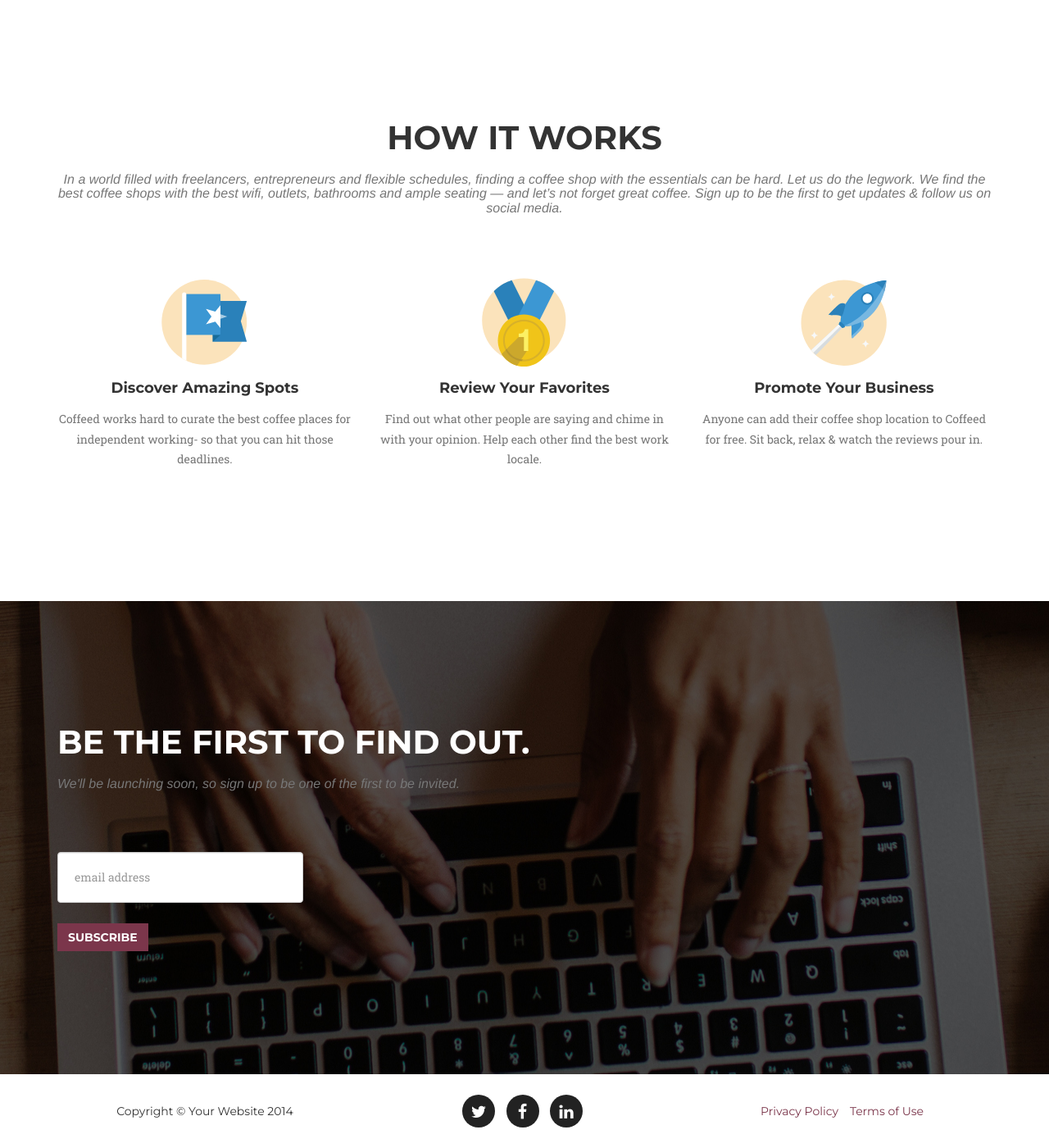
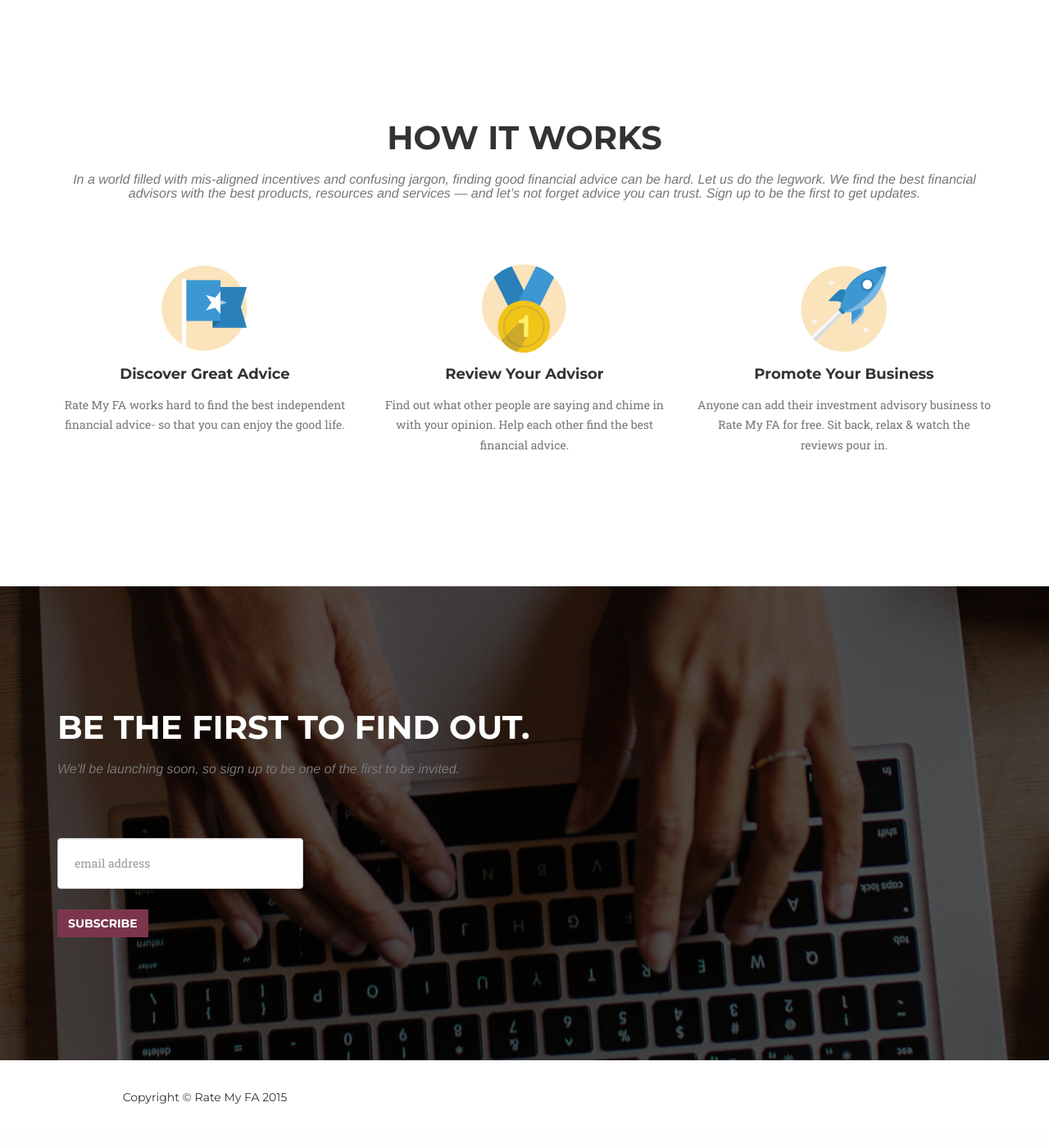
Before and after one commit to McGinn/ratemyfa, a Django app: page / in a window 1280 px wide. Shown: the part 762-2162 px from the top of the page at 82% size. After the commit the page ends 2108 px from the top, so only its background shows below. Run offline with Django 3.2, Linux system fonts and the light colour scheme; some libraries are stand-ins or nearby versions; some web fonts are replaced.

Commit message:
content edits

```diff
--- a/templates/base/index.html
+++ b/templates/base/index.html
@@ -86,25 +86,25 @@
              <div class="row">
                  <div class="col-lg-12 text-center">
                     <h2 class="section-heading">How It Works</h2>
-                    <h3 class="section-subheading text-muted">In a world filled with freelancers, entrepreneurs and flexible schedules, finding a coffee shop with the essentials can be hard. Let us do the legwork. We find the best coffee shops with the best wifi, outlets, bathrooms and ample seating — and let’s not forget great coffee. Sign up to be the first to get updates &amp; follow us on social media.</h3>
+                    <h3 class="section-subheading text-muted">In a world filled with mis-aligned incentives and confusing jargon, finding good financial advice can be hard. Let us do the legwork. We find the best financial advisors with the best products, resources and services — and let’s not forget advice you can trust. Sign up to be the first to get updates.</h3>
 
                  </div>
              </div>
                  <div class="row text-center">
                     <div class="col-md-4">
                         <img class="coffeed-svg-icon" src="{% static "img/svg/python_flag.svg" %}"></>
-                         <h4 class="service-heading">Discover Amazing Spots</h4>
-                         <p class="text-muted">Coffeed works hard to curate the best coffee places for independent working- so that you can hit those deadlines.</p>
+                         <h4 class="service-heading">Discover Great Advice</h4>
+                         <p class="text-muted">Rate My FA works hard to find the best independent financial advice- so that you can enjoy the good life.</p>
                      </div>
                  <div class="col-md-4">
                     <img class="coffeed-svg-icon" src="{% static "img/svg/python_badge.svg" %}"></>
-                     <h4 class="service-heading">Review Your Favorites</h4>
-                     <p class="text-muted">Find out what other people are saying and chime in with your opinion. Help each other find the best work locale.</p>
+                     <h4 class="service-heading">Review Your Advisor</h4>
+                     <p class="text-muted">Find out what other people are saying and chime in with your opinion. Help each other find the best financial advice.</p>
                  </div>
                  <div class="col-md-4">
                      <img class="coffeed-svg-icon" src="{% static "img/svg/python_rocket.svg" %}"></>
                     <h4 class="service-heading">Promote Your Business</h4>
-                     <p class="text-muted">Anyone can add their coffee shop location to Coffeed for free. Sit back, relax & watch the reviews pour in.</p>
+                     <p class="text-muted">Anyone can add their investment advisory business to Rate My FA for free. Sit back, relax & watch the reviews pour in.</p>
                  </div>
              </div>
          </div>
@@ -138,10 +138,10 @@
         <div class="container">
             <div class="row">
                 <div class="col-md-4">
-                    <span class="copyright">Copyright &copy; Your Website 2014</span>
+                    <span class="copyright">Copyright &copy; Rate My FA 2015</span>
                 </div>
                 <div class="col-md-4">
-                    <ul class="list-inline social-buttons">
+  <!--                  <ul class="list-inline social-buttons">
                         <li><a href="#"><i class="fa fa-twitter"></i></a>
                         </li>
                         <li><a href="#"><i class="fa fa-facebook"></i></a>
@@ -149,15 +149,15 @@
                         <li><a href="#"><i class="fa fa-linkedin"></i></a>
                         </li>
                     </ul>
-                </div>
+  -->              </div>
                 <div class="col-md-4">
-                    <ul class="list-inline quicklinks">
+  <!--                  <ul class="list-inline quicklinks">
                         <li><a href="#">Privacy Policy</a>
                         </li>
                         <li><a href="#">Terms of Use</a>
                         </li>
                     </ul>
-                </div>
+  -->              </div>
             </div>
         </div>
     </footer>
```
